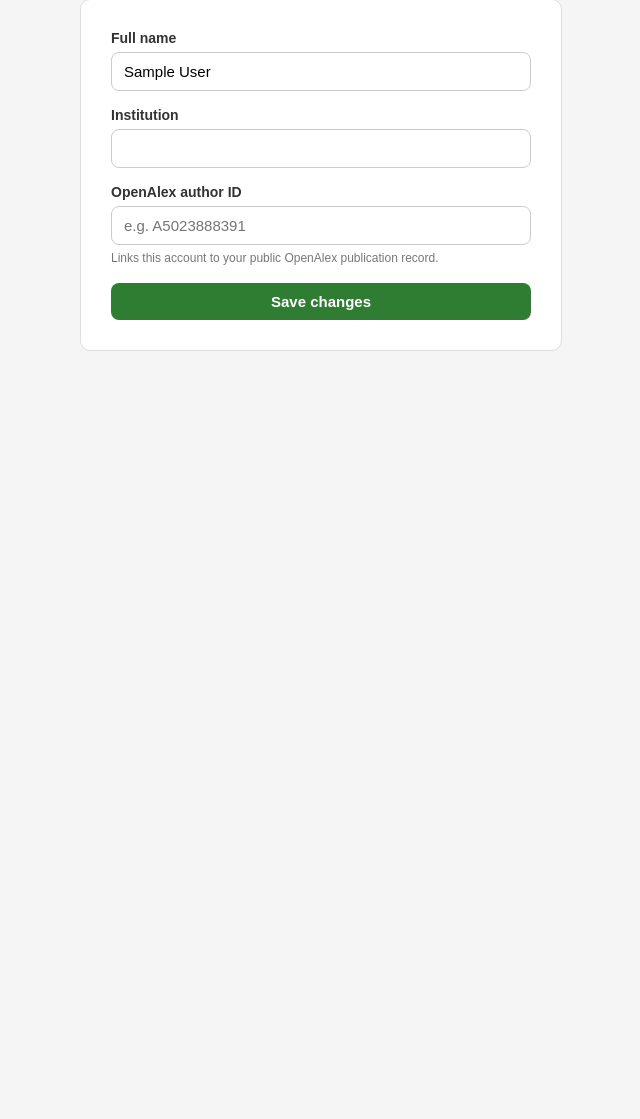
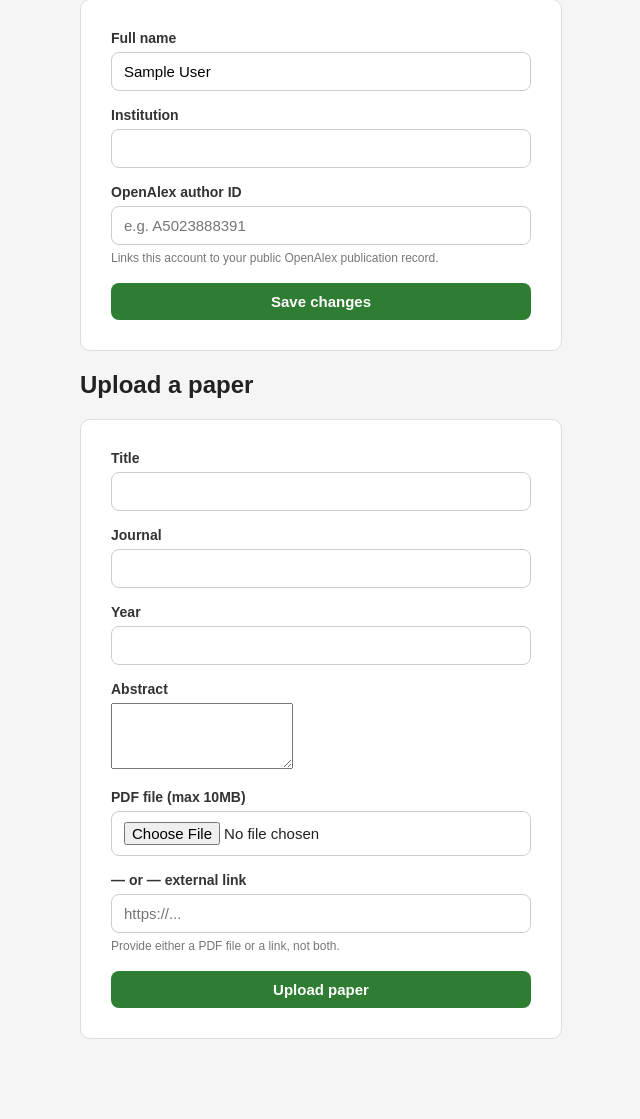
Before and after one commit to lxlbsxg/vo-agri, a Flask app: page /profile/edit in a window 1280 px wide. Shown: the part 163-1282 px from the top of the page, without its empty margins (110-750 px from the left). Before the commit the page ends 514 px from the top, so only its background shows below. Run offline with Flask 3, Linux system fonts and the light colour scheme; the visitor is signed in with stand-in values (Sample User, id 1); data that the repository does not hold is empty.

Commit message:
Add paper upload for professors
- UploadedPaper model (title, abstract, journal, year, pdf_filename or
  external_url, FK to User)
- POST /profile/papers: requires exactly one of PDF file / external
  link, validates PDF extension + magic-byte header (not just the
  filename), enforces MAX_CONTENT_LENGTH=10MB with a friendly flash
  instead of a raw 413
- Uploaded PDFs saved under static/uploads/papers/ with a uuid-prefixed
  filename; directory gitignored since it holds user-uploaded files
- /profile/edit lists the professor's own uploads under the edit form
- /author/<id> now also shows a professor's self-uploaded papers in a
  section clearly separated from the OpenAlex-fetched list, and falls
  back to the professor's own name/institution if OpenAlex is
  unreachable but they're a registered user for that author id

Co-Authored-By: Claude Sonnet 5 <noreply@anthropic.com>

```diff
--- a/app.py
+++ b/app.py
@@ -1,13 +1,16 @@
 import os
 import re
+import uuid
 
 from dotenv import load_dotenv
 from flask import Flask, flash, redirect, render_template, request, url_for
 from flask_login import current_user, login_required, login_user, logout_user
 from requests.exceptions import RequestException
+from werkzeug.exceptions import RequestEntityTooLarge
+from werkzeug.utils import secure_filename
 
 from extensions import db, login_manager
-from models import User
+from models import User, UploadedPaper
 from services.openalex import get_author_profile, normalize_author_id, search_papers
 
 load_dotenv()
@@ -15,16 +18,37 @@ load_dotenv()
 BASE_DIR = os.path.dirname(os.path.abspath(__file__))
 EMAIL_RE = re.compile(r"^[^@\s]+@[^@\s]+\.[^@\s]+$")
 
+MAX_UPLOAD_SIZE = 10 * 1024 * 1024  # 10 MB
+UPLOAD_DIR = os.path.join(BASE_DIR, "static", "uploads", "papers")
+os.makedirs(UPLOAD_DIR, exist_ok=True)
+
 app = Flask(__name__)
 app.config["SECRET_KEY"] = os.environ.get("SECRET_KEY", "dev-only-change-me")
 app.config["SQLALCHEMY_DATABASE_URI"] = f"sqlite:///{os.path.join(BASE_DIR, 'vo_agri.db')}"
 app.config["SQLALCHEMY_TRACK_MODIFICATIONS"] = False
+app.config["MAX_CONTENT_LENGTH"] = MAX_UPLOAD_SIZE
 
 db.init_app(app)
 login_manager.init_app(app)
 
 with app.app_context():
     db.create_all()
+
+
+@app.errorhandler(RequestEntityTooLarge)
+def handle_file_too_large(_error):
+    flash("That file is too large. Maximum size is 10MB.", "error")
+    return redirect(url_for("profile_edit"))
+
+
+def _has_pdf_extension(filename):
+    return filename.lower().endswith(".pdf")
+
+
+def _looks_like_pdf(file_storage):
+    header = file_storage.stream.read(5)
+    file_storage.stream.seek(0)
+    return header == b"%PDF-"
 
 
 @login_manager.user_loader
@@ -67,7 +91,19 @@ def author_profile(author_id):
     except RequestException:
         error = "Could not reach OpenAlex right now. Please try again."
 
-    return render_template("author.html", author=author, error=error)
+    # A professor may have registered and linked their OpenAlex id to this
+    # page, in which case we also show what they've uploaded themselves,
+    # kept in a separate section from the OpenAlex-fetched list.
+    professor = User.query.filter_by(openalex_author_id=author_id).first()
+    uploaded_papers = professor.uploaded_papers if professor else []
+
+    return render_template(
+        "author.html",
+        author=author,
+        error=error,
+        professor=professor,
+        uploaded_papers=uploaded_papers,
+    )
 
 
 @app.route("/register", methods=["GET", "POST"])
@@ -174,5 +210,60 @@ def profile_edit():
     return render_template("profile_edit.html")
 
 
+@app.route("/profile/papers", methods=["POST"])
+@login_required
+def upload_paper():
+    title = request.form.get("title", "").strip()
+    abstract = request.form.get("abstract", "").strip()
+    journal = request.form.get("journal", "").strip()
+    year_raw = request.form.get("year", "").strip()
+    external_url = request.form.get("external_url", "").strip()
+    pdf_file = request.files.get("pdf_file")
+
+    has_file = pdf_file is not None and pdf_file.filename != ""
+    has_url = bool(external_url)
+
+    error = None
+    if not title:
+        error = "Title is required."
+    elif year_raw and not year_raw.isdigit():
+        error = "Year must be a number."
+    elif has_file and has_url:
+        error = "Provide either a PDF file or an external link, not both."
+    elif not has_file and not has_url:
+        error = "Provide either a PDF file or an external link."
+    elif has_url and not (external_url.startswith("http://") or external_url.startswith("https://")):
+        error = "External link must start with http:// or https://."
+    elif has_file and not _has_pdf_extension(pdf_file.filename):
+        error = "Only PDF files are allowed."
+    elif has_file and not _looks_like_pdf(pdf_file):
+        error = "That file doesn't look like a valid PDF."
+
+    if error:
+        flash(error, "error")
+        return redirect(url_for("profile_edit"))
+
+    pdf_filename = None
+    if has_file:
+        safe_name = secure_filename(pdf_file.filename)
+        pdf_filename = f"{uuid.uuid4().hex}_{safe_name}"
+        pdf_file.save(os.path.join(UPLOAD_DIR, pdf_filename))
+
+    paper = UploadedPaper(
+        user_id=current_user.id,
+        title=title,
+        abstract=abstract or None,
+        journal=journal or None,
+        year=int(year_raw) if year_raw else None,
+        pdf_filename=pdf_filename,
+        external_url=external_url or None,
+    )
+    db.session.add(paper)
+    db.session.commit()
+
+    flash("Paper uploaded.", "success")
+    return redirect(url_for("profile_edit"))
+
+
 if __name__ == "__main__":
     app.run(debug=True)
--- a/templates/profile_edit.html
+++ b/templates/profile_edit.html
@@ -43,4 +43,90 @@
         </p>
     {% endif %}
 
+    <h2>Upload a paper</h2>
+
+    <form method="POST" action="{{ url_for('upload_paper') }}" enctype="multipart/form-data" class="form-card">
+
+        <div class="form-field">
+            <label for="title">Title</label>
+            <input type="text" id="title" name="title" required>
+        </div>
+
+        <div class="form-field">
+            <label for="journal">Journal</label>
+            <input type="text" id="journal" name="journal">
+        </div>
+
+        <div class="form-field">
+            <label for="year">Year</label>
+            <input type="number" id="year" name="year" min="1900" max="2100">
+        </div>
+
+        <div class="form-field">
+            <label for="abstract">Abstract</label>
+            <textarea id="abstract" name="abstract" rows="4"></textarea>
+        </div>
+
+        <div class="form-field">
+            <label for="pdf_file">PDF file (max 10MB)</label>
+            <input type="file" id="pdf_file" name="pdf_file" accept="application/pdf">
+        </div>
+
+        <div class="form-field">
+            <label for="external_url">&mdash; or &mdash; external link</label>
+            <input type="text" id="external_url" name="external_url" placeholder="https://...">
+            <p class="form-hint">Provide either a PDF file or a link, not both.</p>
+        </div>
+
+        <button type="submit">Upload paper</button>
+
+    </form>
+
+    {% if current_user.uploaded_papers %}
+
+        <h2>Your uploaded papers ({{ current_user.uploaded_papers|length }})</h2>
+
+        {% for paper in current_user.uploaded_papers %}
+
+            <div class="paper-card">
+
+                <h3>{{ paper.title }}</h3>
+
+                <p class="paper-info">
+                    <strong>Year:</strong>
+                    {{ paper.year or "Unknown" }}
+                </p>
+
+                <p class="paper-info">
+                    <strong>Journal:</strong>
+                    {{ paper.journal or "Unknown" }}
+                </p>
+
+                {% if paper.abstract %}
+                    <p class="paper-info">
+                        <strong>Abstract:</strong>
+                        {{ paper.abstract|truncate(300) }}
+                    </p>
+                {% endif %}
+
+                {% if paper.pdf_filename %}
+                    <p class="paper-info">
+                        <a href="{{ url_for('static', filename='uploads/papers/' + paper.pdf_filename) }}" target="_blank">
+                            View PDF
+                        </a>
+                    </p>
+                {% elif paper.external_url %}
+                    <p class="paper-info">
+                        <a href="{{ paper.external_url }}" target="_blank">
+                            View link
+                        </a>
+                    </p>
+                {% endif %}
+
+            </div>
+
+        {% endfor %}
+
+    {% endif %}
+
 {% endblock %}
```
Also changed, not shown: models.py (+17 -0 lines), templates/author.html (+72 -5 lines), 1 other file.
